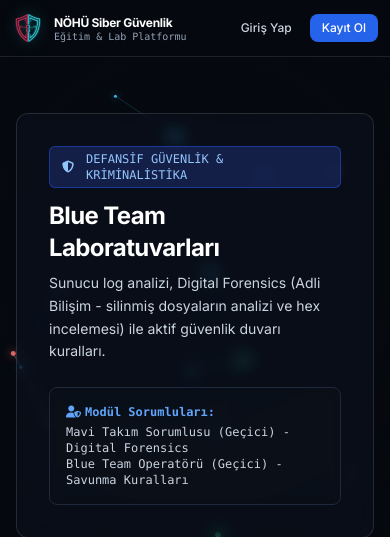
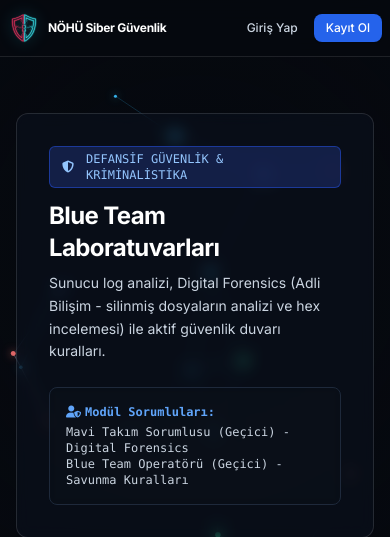
Before and after one commit to KLaxx0n/cyber-hub, a Flask app: page /blue-team in a window 390 px wide. Shown: the top 537 px of the page. Run offline with Flask 3, Linux system fonts and the light colour scheme; some libraries are stand-ins or nearby versions.

Commit message:
feat(mail): update sender email to cybergubsecurity.tr@gmail.com and optimize responsive navbar

```diff
--- a/config.py
+++ b/config.py
@@ -42,6 +42,6 @@ class Config:
     MAIL_SERVER = os.environ.get('MAIL_SERVER', 'smtp.gmail.com')
     MAIL_PORT = int(os.environ.get('MAIL_PORT', 587))
     MAIL_USE_TLS = True
-    MAIL_USERNAME = os.environ.get('MAIL_USERNAME') or 'gsefa5683@gmail.com'
+    MAIL_USERNAME = os.environ.get('MAIL_USERNAME') or 'cybergubsecurity.tr@gmail.com'
     import base64
     MAIL_PASSWORD = os.environ.get('MAIL_PASSWORD') or base64.b64decode('cXp1eHZncWxibmZmbXVmaQ==').decode()
--- a/templates/base.html
+++ b/templates/base.html
@@ -47,76 +47,76 @@
     <div class="cyber-overlay"></div>
 
     <!-- Top Navigation Bar -->
-    <nav class="border-b border-white/10 bg-[#06090f]/70 backdrop-blur-md sticky top-0 z-50">
-        <div class="max-w-7xl mx-auto px-3 sm:px-6 lg:px-8">
-            <div class="flex items-center justify-between h-14 sm:h-16 flex-nowrap gap-2 sm:gap-4">
+    <nav class="border-b border-white/10 bg-[#06090f]/85 backdrop-blur-md sticky top-0 z-50">
+        <div class="max-w-[1600px] mx-auto px-2 sm:px-4 lg:px-6">
+            <div class="flex items-center justify-between h-14 sm:h-16 gap-2">
                 <!-- Brand / Logo -->
-                <div class="flex items-center space-x-2.5 shrink-0">
-                    <a href="{{ url_for('index') }}" class="flex items-center space-x-2.5 group">
+                <div class="flex items-center space-x-2 shrink-0">
+                    <a href="{{ url_for('index') }}" class="flex items-center space-x-2 group">
                         <img src="{{ url_for('static', filename='img/logo.png') }}" alt="NÖHÜ Siber Güvenlik Logo" class="w-8 h-8 sm:w-9 sm:h-9 object-contain drop-shadow-[0_0_8px_rgba(34,211,238,0.35)] group-hover:scale-105 transition-all duration-300 shrink-0">
-                        <div class="whitespace-nowrap">
-                            <div class="font-bold text-white text-xs sm:text-sm tracking-tight leading-tight group-hover:text-cyan-300 transition-colors whitespace-nowrap">NÖHÜ Siber Güvenlik</div>
-                            <div class="text-[10px] text-slate-400 font-mono leading-none mt-0.5 whitespace-nowrap">Eğitim & Lab Platformu</div>
+                        <div class="leading-tight">
+                            <div class="font-bold text-white text-xs sm:text-sm tracking-tight group-hover:text-cyan-300 transition-colors whitespace-nowrap">NÖHÜ Siber Güvenlik</div>
+                            <div class="text-[9px] text-slate-400 font-mono leading-none mt-0.5 hidden sm:block whitespace-nowrap">Eğitim & Lab Platformu</div>
                         </div>
                     </a>
                 </div>
 
                 <!-- Navigation Links -->
-                <div class="hidden md:flex items-center space-x-1 lg:space-x-1.5 text-xs lg:text-sm font-medium flex-nowrap shrink-0">
-                    <a href="{{ url_for('index') }}" class="text-slate-300 hover:text-white hover:bg-slate-800/60 px-2 lg:px-2.5 py-1.5 rounded-md transition-colors whitespace-nowrap">
+                <div class="hidden lg:flex items-center space-x-1 xl:space-x-1.5 text-xs font-medium shrink-0">
+                    <a href="{{ url_for('index') }}" class="text-slate-300 hover:text-white hover:bg-slate-800/60 px-2 py-1.5 rounded-md transition-colors whitespace-nowrap">
                         Ana Sayfa
                     </a>
-                    <a href="{{ url_for('red_team') }}" class="text-slate-300 hover:text-red-400 hover:bg-slate-800/60 px-2 lg:px-2.5 py-1.5 rounded-md transition-colors flex items-center whitespace-nowrap">
+                    <a href="{{ url_for('red_team') }}" class="text-slate-300 hover:text-red-400 hover:bg-slate-800/60 px-2 py-1.5 rounded-md transition-colors flex items-center whitespace-nowrap">
                         <span class="w-1.5 h-1.5 rounded-full bg-red-500 mr-1.5 shrink-0"></span>Red Team
                     </a>
-                    <a href="{{ url_for('blue_team') }}" class="text-slate-300 hover:text-blue-400 hover:bg-slate-800/60 px-2 lg:px-2.5 py-1.5 rounded-md transition-colors flex items-center whitespace-nowrap">
+                    <a href="{{ url_for('blue_team') }}" class="text-slate-300 hover:text-blue-400 hover:bg-slate-800/60 px-2 py-1.5 rounded-md transition-colors flex items-center whitespace-nowrap">
                         <span class="w-1.5 h-1.5 rounded-full bg-blue-500 mr-1.5 shrink-0"></span>Blue Team
                     </a>
-                    <a href="{{ url_for('purple_team') }}" class="text-slate-300 hover:text-purple-400 hover:bg-slate-800/60 px-2 lg:px-2.5 py-1.5 rounded-md transition-colors flex items-center whitespace-nowrap">
+                    <a href="{{ url_for('purple_team') }}" class="text-slate-300 hover:text-purple-400 hover:bg-slate-800/60 px-2 py-1.5 rounded-md transition-colors flex items-center whitespace-nowrap">
                         <span class="w-1.5 h-1.5 rounded-full bg-purple-500 mr-1.5 shrink-0"></span>Purple Team
                     </a>
-                    <a href="{{ url_for('leaderboard') }}" class="text-slate-300 hover:text-amber-400 hover:bg-slate-800/60 px-2 lg:px-2.5 py-1.5 rounded-md transition-colors whitespace-nowrap">
-                        Sıralama Tablosu
+                    <a href="{{ url_for('leaderboard') }}" class="text-slate-300 hover:text-amber-400 hover:bg-slate-800/60 px-2 py-1.5 rounded-md transition-colors whitespace-nowrap">
+                        Sıralama
                     </a>
-                    <a href="{{ url_for('events_page') }}" class="text-slate-300 hover:text-emerald-400 hover:bg-slate-800/60 px-2 lg:px-2.5 py-1.5 rounded-md transition-colors flex items-center whitespace-nowrap">
-                        <i class="fa-regular fa-calendar-days text-emerald-400 mr-1.5 text-xs shrink-0"></i>Etkinlikler & CTF
+                    <a href="{{ url_for('events_page') }}" class="text-slate-300 hover:text-emerald-400 hover:bg-slate-800/60 px-2 py-1.5 rounded-md transition-colors flex items-center whitespace-nowrap">
+                        <i class="fa-regular fa-calendar-days text-emerald-400 mr-1.5 text-xs shrink-0"></i>Etkinlikler
                     </a>
-                    <a href="{{ url_for('index') }}#hakkimizda" class="text-slate-300 hover:text-cyan-400 hover:bg-slate-800/60 px-2 lg:px-2.5 py-1.5 rounded-md transition-colors whitespace-nowrap">
+                    <a href="{{ url_for('index') }}#hakkimizda" class="text-slate-300 hover:text-cyan-400 hover:bg-slate-800/60 px-2 py-1.5 rounded-md transition-colors whitespace-nowrap">
                         Hakkımızda
                     </a>
                     {% if current_user and current_user.is_team_leader %}
-                    <a href="{{ url_for('admin_panel') }}" class="{% if current_user.is_superadmin %}text-amber-300 hover:text-amber-200 bg-amber-950/40 hover:bg-amber-950/70 border-amber-500/40{% else %}text-sky-300 hover:text-sky-200 bg-sky-950/40 hover:bg-sky-950/70 border-sky-500/40{% endif %} px-2 lg:px-2.5 py-1.5 rounded-md transition-colors flex items-center border text-[11px] lg:text-xs font-mono shadow-sm whitespace-nowrap shrink-0">
+                    <a href="{{ url_for('admin_panel') }}" class="{% if current_user.is_superadmin %}text-amber-300 hover:text-amber-200 bg-amber-950/40 hover:bg-amber-950/70 border-amber-500/40{% else %}text-sky-300 hover:text-sky-200 bg-sky-950/40 hover:bg-sky-950/70 border-sky-500/40{% endif %} px-2 py-1.5 rounded-md transition-colors flex items-center border text-xs font-mono shadow-sm whitespace-nowrap shrink-0">
                         {% if current_user.is_superadmin %}
-                            <i class="fa-solid fa-crown mr-1.5 text-amber-400 text-xs shrink-0"></i>Sistem Yönetimi
+                            <i class="fa-solid fa-crown mr-1.5 text-amber-400 text-xs shrink-0"></i><span>Yönetim</span>
                         {% else %}
-                            <i class="fa-solid fa-user-shield mr-1.5 text-sky-400 text-xs shrink-0"></i>Lider Paneli
+                            <i class="fa-solid fa-user-shield mr-1.5 text-sky-400 text-xs shrink-0"></i><span>Lider</span>
                         {% endif %}
                     </a>
                     {% endif %}
                 </div>
 
                 <!-- Auth Buttons / User Profile -->
-                <div class="flex items-center space-x-2 shrink-0 flex-nowrap">
+                <div class="flex items-center space-x-1.5 shrink-0">
                     {% if current_user %}
-                        <a href="{{ url_for('dashboard') }}" class="flex items-center space-x-1.5 sm:space-x-2 px-2.5 py-1.5 rounded-lg bg-slate-800/80 border border-slate-700 hover:border-blue-500 transition-all text-xs font-mono whitespace-nowrap shrink-0">
+                        <a href="{{ url_for('dashboard') }}" class="flex items-center space-x-1.5 px-2 py-1.5 rounded-lg bg-slate-800/80 border border-slate-700 hover:border-blue-500 transition-all text-xs font-mono whitespace-nowrap shrink-0">
                             <i class="fa-solid fa-user text-blue-400 text-xs shrink-0"></i>
-                            <span class="text-slate-200 font-semibold truncate max-w-[100px] sm:max-w-[130px] whitespace-nowrap">{{ current_user.username }}</span>
+                            <span class="text-slate-200 font-semibold truncate max-w-[85px] sm:max-w-[110px] whitespace-nowrap">{{ current_user.username }}</span>
                             {% if current_user.is_superadmin %}
                                 <span class="bg-amber-950/90 text-amber-300 border border-amber-600 text-[10px] px-1.5 py-0.5 rounded font-bold font-mono whitespace-nowrap shrink-0 inline-flex items-center gap-1">👑 Root</span>
                             {% elif current_user.is_team_leader %}
                                 <span class="bg-sky-950/90 text-sky-300 border border-sky-600 text-[10px] px-1.5 py-0.5 rounded font-semibold font-mono whitespace-nowrap shrink-0 inline-flex items-center gap-1">🛡️ Lider</span>
                             {% endif %}
                             {% if current_user.assigned_team == 'red_team' %}
-                                <span class="bg-red-950 text-red-400 border border-red-800 text-[10px] px-1.5 py-0.5 rounded font-semibold whitespace-nowrap shrink-0">Red</span>
+                                <span class="hidden xl:inline-flex bg-red-950 text-red-400 border border-red-800 text-[10px] px-1.5 py-0.5 rounded font-semibold whitespace-nowrap shrink-0">Red</span>
                             {% elif current_user.assigned_team == 'blue_team' %}
-                                <span class="bg-blue-950 text-blue-400 border border-blue-800 text-[10px] px-1.5 py-0.5 rounded font-semibold whitespace-nowrap shrink-0">Blue</span>
+                                <span class="hidden xl:inline-flex bg-blue-950 text-blue-400 border border-blue-800 text-[10px] px-1.5 py-0.5 rounded font-semibold whitespace-nowrap shrink-0">Blue</span>
                             {% elif current_user.assigned_team == 'purple_team' %}
-                                <span class="bg-purple-950 text-purple-400 border border-purple-800 text-[10px] px-1.5 py-0.5 rounded font-semibold whitespace-nowrap shrink-0">Purple</span>
+                                <span class="hidden xl:inline-flex bg-purple-950 text-purple-400 border border-purple-800 text-[10px] px-1.5 py-0.5 rounded font-semibold whitespace-nowrap shrink-0">Purple</span>
                             {% endif %}
-                            <span class="bg-blue-900/60 text-blue-300 text-[11px] px-1.5 py-0.5 rounded font-semibold whitespace-nowrap shrink-0">{{ current_user.score }} P</span>
+                            <span class="hidden 2xl:inline-flex bg-blue-900/60 text-blue-300 text-[10px] px-1.5 py-0.5 rounded font-semibold whitespace-nowrap shrink-0">{{ current_user.score }} P</span>
                         </a>
-                        <a href="{{ url_for('logout') }}" title="Çıkış Yap" class="p-1.5 sm:p-2 rounded-lg bg-slate-800/80 border border-slate-700 text-slate-400 hover:text-red-400 transition-colors shrink-0">
-                            <i class="fa-solid fa-right-from-bracket text-xs sm:text-sm"></i>
+                        <a href="{{ url_for('logout') }}" title="Çıkış Yap" class="p-1.5 rounded-lg bg-slate-800/80 border border-slate-700 text-slate-400 hover:text-red-400 hover:border-red-500/50 transition-colors shrink-0 flex items-center justify-center">
+                            <i class="fa-solid fa-right-from-bracket text-xs"></i>
                         </a>
                     {% else %}
                         <a href="{{ url_for('login') }}" class="text-xs sm:text-sm font-medium text-slate-300 hover:text-white px-2.5 py-1.5 transition-colors whitespace-nowrap shrink-0">
```
